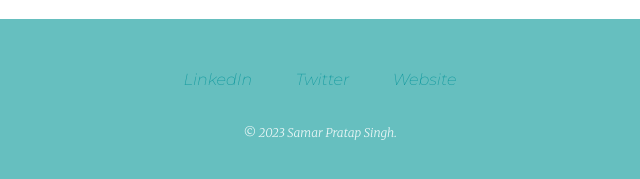
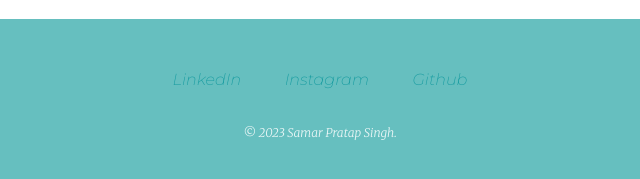
Before and after one commit to samar121/My-site, a plain HTML site: page index.html in a window 1280 px wide. Shown: the part 2615-2794 px from the top of the page, 320-960 px from the left. Drawn offline with Linux system fonts and the light colour scheme; a web font is replaced by a local one.

Commit message:
Update index.html

```diff
--- a/index.html
+++ b/index.html
@@ -57,9 +57,9 @@
         </div>
     </div>
     <div class="bottom-container">
-        <a class="footer-link" href="https://www.linkedin.com">LinkedIn</a>
-        <a class="footer-link" href="https://www.twitter.com">Twitter</a>
-        <a class="footer-link" href="https://www.appbrewery.com">Website</a>
+        <a class="footer-link" href="https://www.linkedin.com/in/samar-pratap-singh-b056a9222">LinkedIn</a>
+        <a class="footer-link" href="https://instagram.com/_____pratapsamar____?igshid=YmMyMTA2M2Y=">Instagram</a>
+        <a class="footer-link" href="https://github.com/samar121">Github</a>
         <p class="copyright"> &#169; 2023 Samar Pratap Singh. </p>
 
     </div>
```
